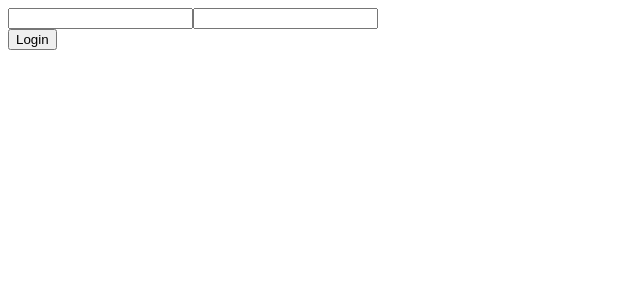
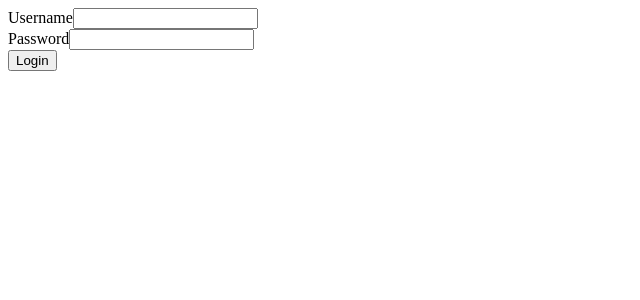
Before and after one commit to threezinedine/weather-station-dashboard-client, a React (Create React App) app: page / in a window 1280 px wide. Shown: the top 300 px of the page, without its empty margins (0-640 px from the left). Built offline with nearby package versions, Linux system fonts and the light colour scheme.

Commit message:
pass test for display the label for the input

```diff
--- a/src/components/Form/Form.tsx
+++ b/src/components/Form/Form.tsx
@@ -38,14 +38,19 @@ const Form: React.FC<FormProps> = ({
             {
                 response.map((field: FormFieldResponseProps, index: number) =>
                     (
+                        <div
+                            key={index}
+                        >
+                            <label htmlFor={field.name}>{ fields[index].label }</label>
                             <input
-                            key={index}
+                                name={field.name}
                                 value={field.value}
                                 onChange={(evt): void => {
                                     updateValue(field.name, evt.target.value)
                                 }}
                                 data-testid={field.name}
                             />
+                        </div>
                     ))
             }
             <div>
```
Also changed, not shown: 1 other file (tests, documents, lock files or other folders). Lines whose indentation alone changed are shown as unchanged.
